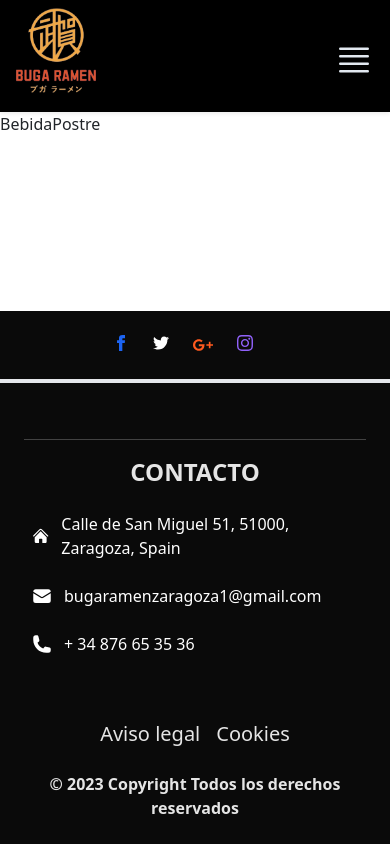
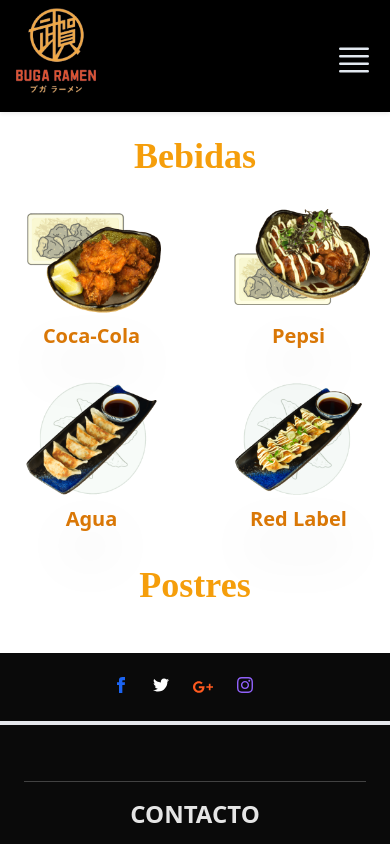
Before and after one commit to EndeSun/Buga-Project, a React (Vite) app: page /BebidaPostre in a window 390 px wide. Shown: the top 844 px of the page. Built offline with nearby package versions, Linux system fonts and the light colour scheme.

Commit message:
Componente Bebida iniciado, alergenos en comida puestos, precios revisados, sobre nosotros en movil esta bien falta hacerlo responsive.

```diff
--- a/src/components/BebidaComponent.jsx
+++ b/src/components/BebidaComponent.jsx
@@ -1,8 +1,13 @@
 import React from 'react'
 
-function BebidaComponent() {
+function BebidaComponent({source, nombreBebida}) {
   return (
-    <div>BebidaComponent</div>
+    <>
+      <div className="flex flex-col items-center mr-5 ml-5">
+        <img src={source} alt={nombreBebida} className="max-w-full h-auto" />
+        <p className="mt-2 text-amber-600 text-center text-xl font-bold m-2 drop-shadow-2xl sm:text-3xl">{nombreBebida}</p>
+      </div>
+    </>
   )
 }
 
--- a/src/pages/Carta/BebidaPostre.jsx
+++ b/src/pages/Carta/BebidaPostre.jsx
@@ -1,8 +1,36 @@
 import React from 'react'
+import BebidaComponent from '../../components/BebidaComponent'
 
 function BebidaPostre() {
   return (
-    <div>BebidaPostre</div>
+    <>
+      <h1 className="text-center font-bold font-caprasimo text-4xl text-amber-500 my-6">
+        Bebidas
+      </h1>
+      <div className="grid grid-cols-2 gap-4 md:grid-cols-3 lg:grid-cols-3">
+        <BebidaComponent
+          source="../src/assets/Entrantes/Karaage/Karaage 2.png"
+          nombreBebida="Coca-Cola"
+        />
+        <BebidaComponent
+          source="../src/assets/Entrantes/Karaage/Okonomiyaki karaage 2.png"
+          nombreBebida="Pepsi"
+        />
+        <BebidaComponent
+          source="../src/assets/Entrantes/Gyoza/Gyoza 2.png"
+          nombreBebida="Agua"
+        />
+        <BebidaComponent
+          source="../src/assets/Entrantes/Gyoza/Okonomiyaki Gyoza 2.png"
+          nombreBebida="Red Label"
+        />
+        {/* Agrega más instancias de BebidaComponent según sea necesario */}
+      </div>
+
+      <h1 className="text-center font-bold font-caprasimo text-4xl text-amber-500 my-6">
+        Postres
+      </h1>
+    </>
   )
 }
 
--- a/src/pages/Documentacion/SobreNosotros.jsx
+++ b/src/pages/Documentacion/SobreNosotros.jsx
@@ -1,31 +1,61 @@
 //
 import React from 'react'
+import { motion } from 'framer-motion';
+
 
 function SobreNosotros() {
   const imagenDeFondo = '../../src/assets/Ramen/MalaChickenRamen.png';
+  // Definicion de la Animacion del Titulo
+  const titleVariants = {
+    hidden: {
+      opacity: 0,
+      y: -30,
+    },
+    visible: {
+      opacity: 1,
+      y: 0,
+      transition: {
+        delay: 0.2, // Retardo antes de la animación
+        duration: 0.4, // Duración de la animación
+        ease: 'easeOut', // Tipo de interpolación
+      },
+    },
+  };
   return (
     <>
-      <div className='h-full w-full bg-white'>
-        <div className= "bg-slate-400 bg-cover bg-center h-80" style={{ backgroundImage: `url(${imagenDeFondo})` }}>
-          <h1 className='mb-4 text-3xl font-extrabold text-center pt-20 text-white dark:text-white md:text-5xl lg:text-6xl'>Sobre Nosotros</h1>
+      <div className='h-full w-full bg-white  font-caprasimo'>
+        {/* Seccion del Titulo con la imagen de fondo */}
+        <div
+            className="bg-slate-400 bg-cover bg-center h-80"
+            style={{ backgroundImage: `url(${imagenDeFondo})` }}
+          >
+          <motion.h1
+              className='mb-4 text-3xl font-extrabold text-center pt-20 text-white dark:text-white md:text-5xl lg:text-6xl'
+              variants={titleVariants}
+              initial='hidden'
+              animate='visible'
+          >
+              Sobre Nosotros
+          </motion.h1>
         </div>
-        <div className='h-80 pt-10'>
+        {/* Seccion de la Descripcion del restaurante */}
+        <div className='h-auto mt-3'>
           <h2 className='mb-4 text-2xl font-extrabold text-center text-black dark:text-white md:text-5xl lg:text-6xl'>Buga Ramen</h2>
           <p className='text-black mr-5 ml-5'>¡Bienvenido a Buga Ramen, donde la auténtica cocina japonesa cobra vida! Nuestros platos se destacan por la perfecta combinación de sabores y texturas, con ingredientes frescos como verduras, especias, pescados, mariscos y carnes de alta calidad que respetan nuestras tradiciones culinarias japonesas.</p>
           <p className='text-black mr-5 ml-5'>En nuestra variada carta, satisfacemos todos los gustos, desde opciones veganas y vegetarianas hasta las delicias más carnívoras. Además, ofrecemos un emocionante menú diario. Ven y descubre la esencia de la cocina japonesa en Buga Ramen, donde te esperamos para compartir esta experiencia culinaria única contigo.</p>
           <p className='mt-3 mb-3 font-bold text-center'>Te Esperamos!!!</p>
         </div>
-        <div className='grid grid-cols-2 mt-48 gap-4 mr-5 ml-5 mt-30'>
+        {/* Seccion con el collage de imagenes de comida */}
+        <div className='grid grid-cols-2 gap-4 mr-5 ml-5 pt-3'>
           <div className='space-y-4'>
-            <img src='../../src/assets/Ramen/MalaChickenRamen.png' alt='Imagen 1' className='w-full h-auto bg-black' />
-            <img src='../../src/assets/Ramen/MalaChickenRamen.png' alt='Imagen 2' className='w-full h-auto bg-black' />
+            <img src='../../src/assets/Entrantes/Karaage/Spicy Karaage 2.png' alt='Imagen 1' className='w-full h-auto bg-black' />
+            <img src='../../src/assets/Entrantes/Karaage/Karaage 2.png' alt='Imagen 2' className='w-full h-auto bg-black' />
           </div>
-          <img src='../../src/assets/Ramen/MalaChickenRamen.png' alt='Imagen 3' className='w-full h-full bg-black' />
+          <img src='../../src/assets/Entrantes/Gyoza/Spicy Gyoza 2.png' alt='Imagen 3' className='w-full h-full bg-black' />
         </div>
-        <div>
-          <h2 className='mb-1 text-2xl font-extrabold text-center text-black dark:text-white mt-4 md:text-5xl lg:text-6xl'>Estamos aquí 📍</h2>
-            <div className="w-full p-4">
-              <div className="aspect-w-16 aspect-h-9">
+        {/* Seccion con el mapa de la ubicacion  */}
+        <div className='mb-1  mt-4 w-full p-4 aspect-w-16 aspect-h-9'>
+          <h2 className='text-2xl font-extrabold text-center text-black dark:text-white md:text-5xl lg:text-6xl'>Estamos aquí 📍</h2>
             <iframe
               src="https://www.google.com/maps/embed?pb=!1m18!1m12!1m3!1d11925.715115230732!2d-0.8997949268310532!3d41.646476974801!2m3!1f0!2f0!3f0!3m2!1i1024!2i768!4f13.1!3m3!1m2!1s0xd5915b26ce0717f%3A0xfa6f8c695b94b014!2sBuga%20Ramen!5e0!3m2!1ses!2ses!4v1692283256326!5m2!1ses!2ses"
               title="Google Map"
@@ -35,8 +65,7 @@
               className="w-full h-80"
             ></iframe>
         </div>
-            </div>
-        </div>
+
       </div>
     </>
   )
```
Lines whose indentation alone changed are shown as unchanged.
